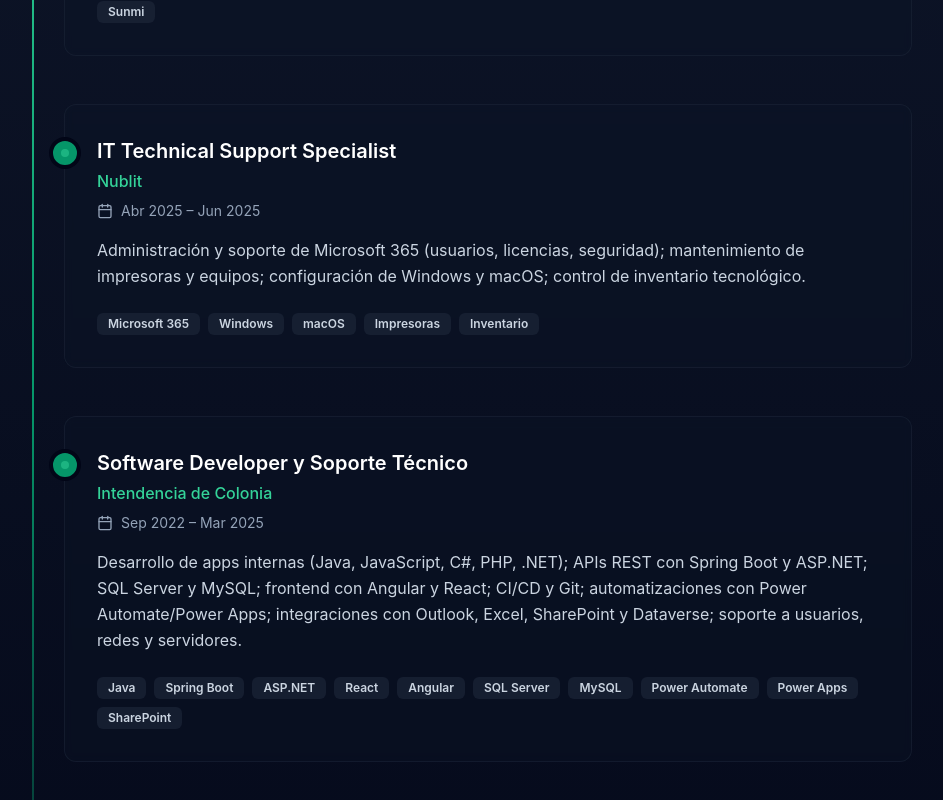
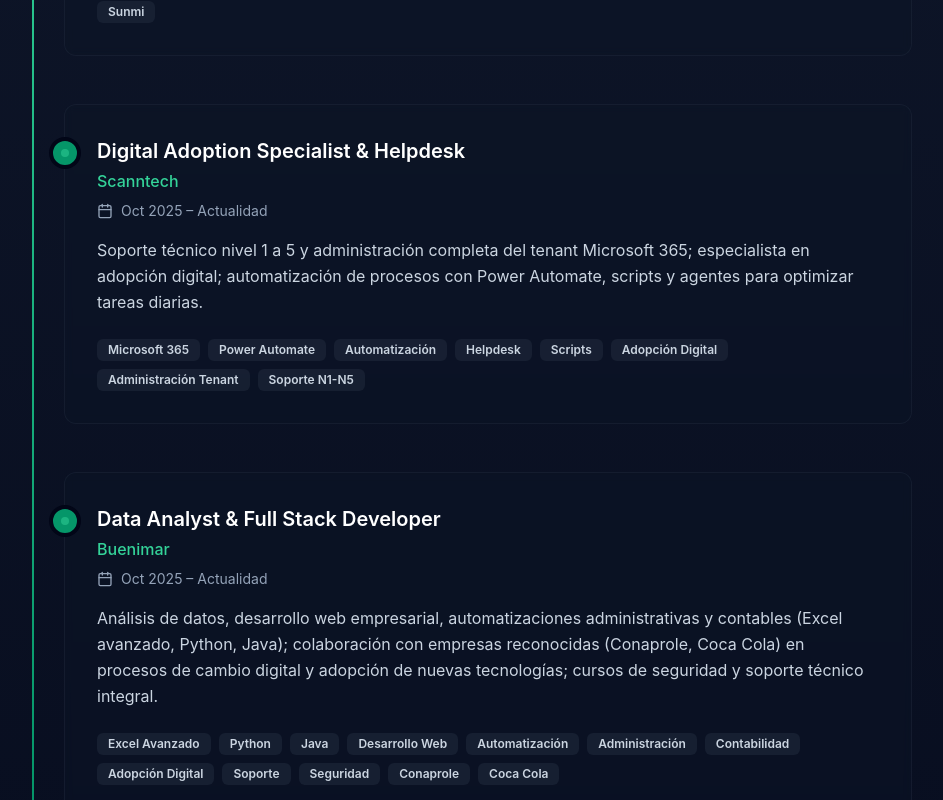
Before and after one commit to ajoca/Portfoliov3, a React (Create React App) app in the folder frontend/: page / in a window 1280 px wide. Shown: the part 7760-8560 px from the top of the page, without its empty margins (176-1119 px from the left). Built offline with nearby package versions, Linux system fonts and the light colour scheme.

Commit message:
experience new

```diff
--- a/frontend/src/mock/portfolioData.js
+++ b/frontend/src/mock/portfolioData.js
@@ -310,6 +310,28 @@
         'Excel/JSON','Postman','Insomnia','Scrum','Sunmi'
       ],
     },
+      {
+        id: 'scanntech',
+        position: 'Digital Adoption Specialist & Helpdesk',
+        company: 'Scanntech',
+        period: 'Oct 2025 – Actualidad',
+        description:
+          'Soporte técnico nivel 1 a 5 y administración completa del tenant Microsoft 365; especialista en adopción digital; automatización de procesos con Power Automate, scripts y agentes para optimizar tareas diarias.',
+        technologies: [
+          'Microsoft 365', 'Power Automate', 'Automatización', 'Helpdesk', 'Scripts', 'Adopción Digital', 'Administración Tenant', 'Soporte N1-N5'
+        ],
+      },
+      {
+        id: 'buenimar',
+        position: 'Data Analyst & Full Stack Developer',
+        company: 'Buenimar',
+        period: 'Oct 2025 – Actualidad',
+        description:
+          'Análisis de datos, desarrollo web empresarial, automatizaciones administrativas y contables (Excel avanzado, Python, Java); colaboración con empresas reconocidas (Conaprole, Coca Cola) en procesos de cambio digital y adopción de nuevas tecnologías; cursos de seguridad y soporte técnico integral.',
+        technologies: [
+          'Excel Avanzado', 'Python', 'Java', 'Desarrollo Web', 'Automatización', 'Administración', 'Contabilidad', 'Adopción Digital', 'Soporte', 'Seguridad', 'Conaprole', 'Coca Cola'
+        ],
+      },
     {
       id: 'nublit',
       position: 'IT Technical Support Specialist',
```
